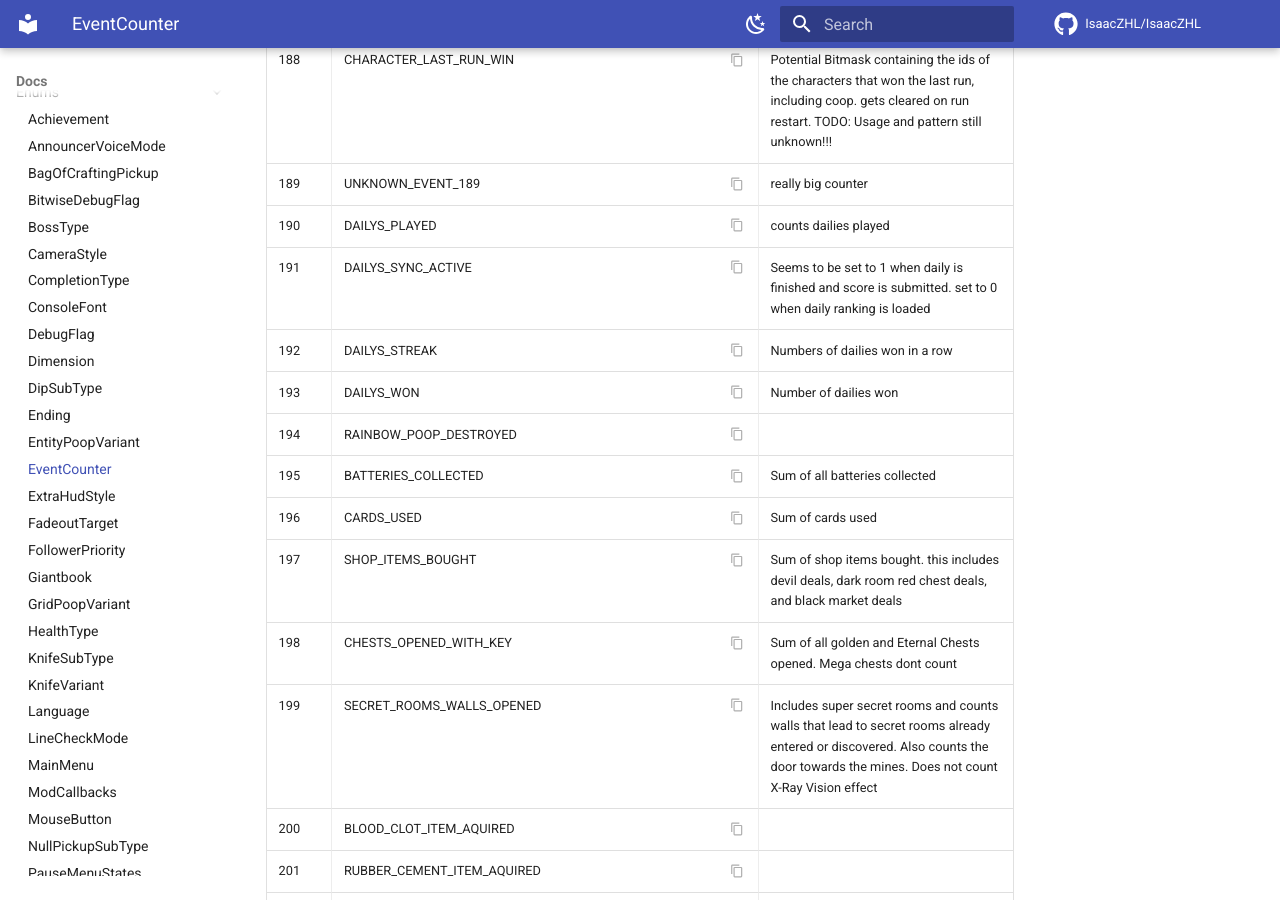
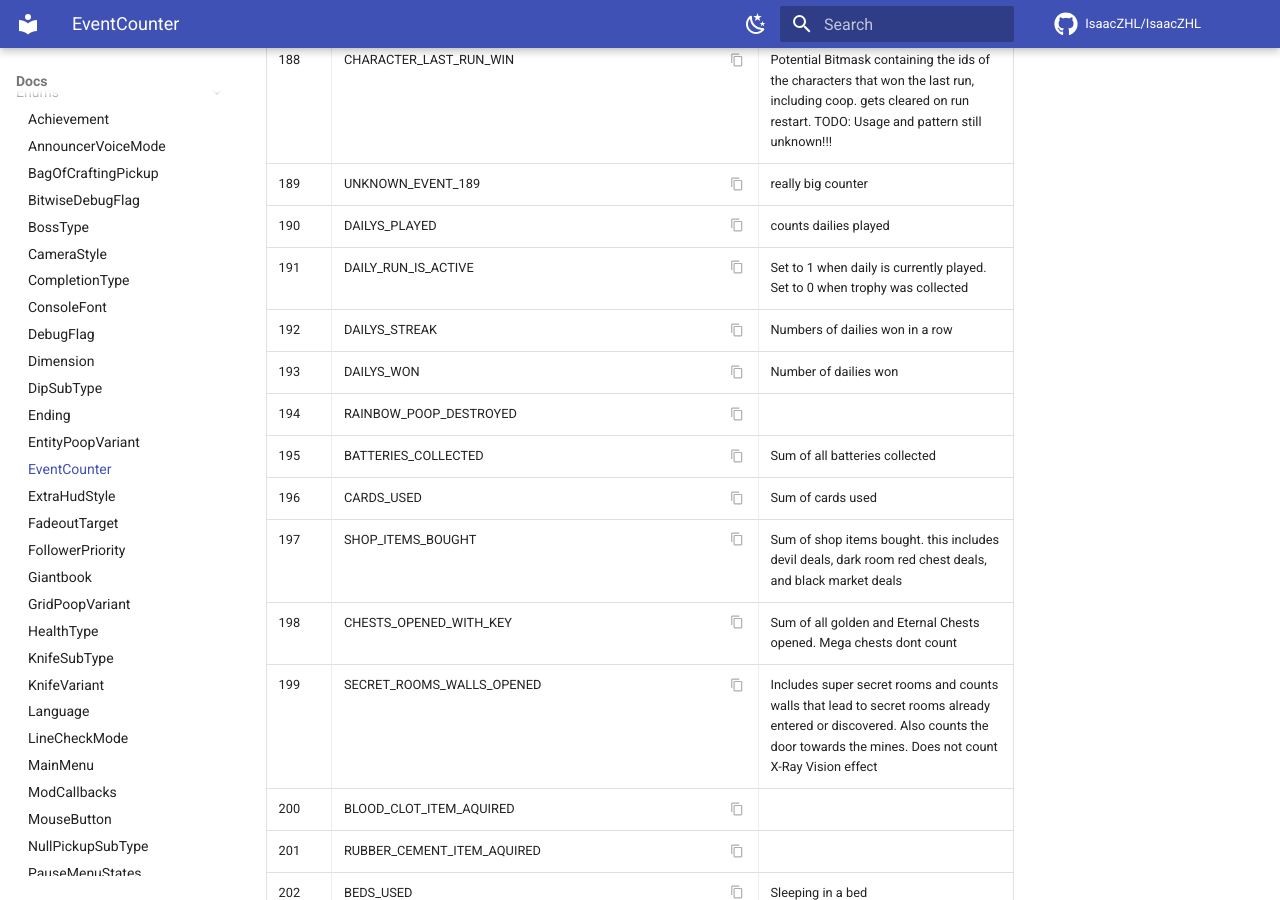
Before and after one commit to TeamREPENTOGON/REPENTOGON, an MkDocs documentation site: the page built from documentation/docs/enums/EventCounter.md, in a window 1280 px wide and 900 px high, scrolled down 11630 px. Built offline with MkDocs 1.6.1 and Material for MkDocs 9.7.7, drawn with Linux system fonts in a browser that asks for light colours; comment, search, counter and statistics services are not loaded; the version menu is left out.

Commit message:
Corrected EventCounter 191, which seem to be used to indicate if a daily is played right now

```diff
--- a/documentation/docs/enums/EventCounter.md
+++ b/documentation/docs/enums/EventCounter.md
@@ -196,7 +196,7 @@ tags:
 |188 |CHARACTER_LAST_RUN_WIN {: .copyable } | Potential Bitmask containing the ids of the characters that won the last run, including coop. gets cleared on run restart. TODO: Usage and pattern still unknown!!! |
 |189 |UNKNOWN_EVENT_189 {: .copyable } | really big counter |
 |190 |DAILYS_PLAYED {: .copyable } | counts dailies played |
-|191 |DAILYS_SYNC_ACTIVE {: .copyable } | Seems to be set to 1 when daily is finished and score is submitted. set to 0 when daily ranking is loaded |
+|191 |DAILY_RUN_IS_ACTIVE {: .copyable } | Set to 1 when daily is currently played. Set to 0 when trophy was collected |
 |192 |DAILYS_STREAK {: .copyable } | Numbers of dailies won in a row |
 |193 |DAILYS_WON {: .copyable } | Number of dailies won |
 |194 |RAINBOW_POOP_DESTROYED {: .copyable } |  |
```
Also changed, not shown: 1 other file.
